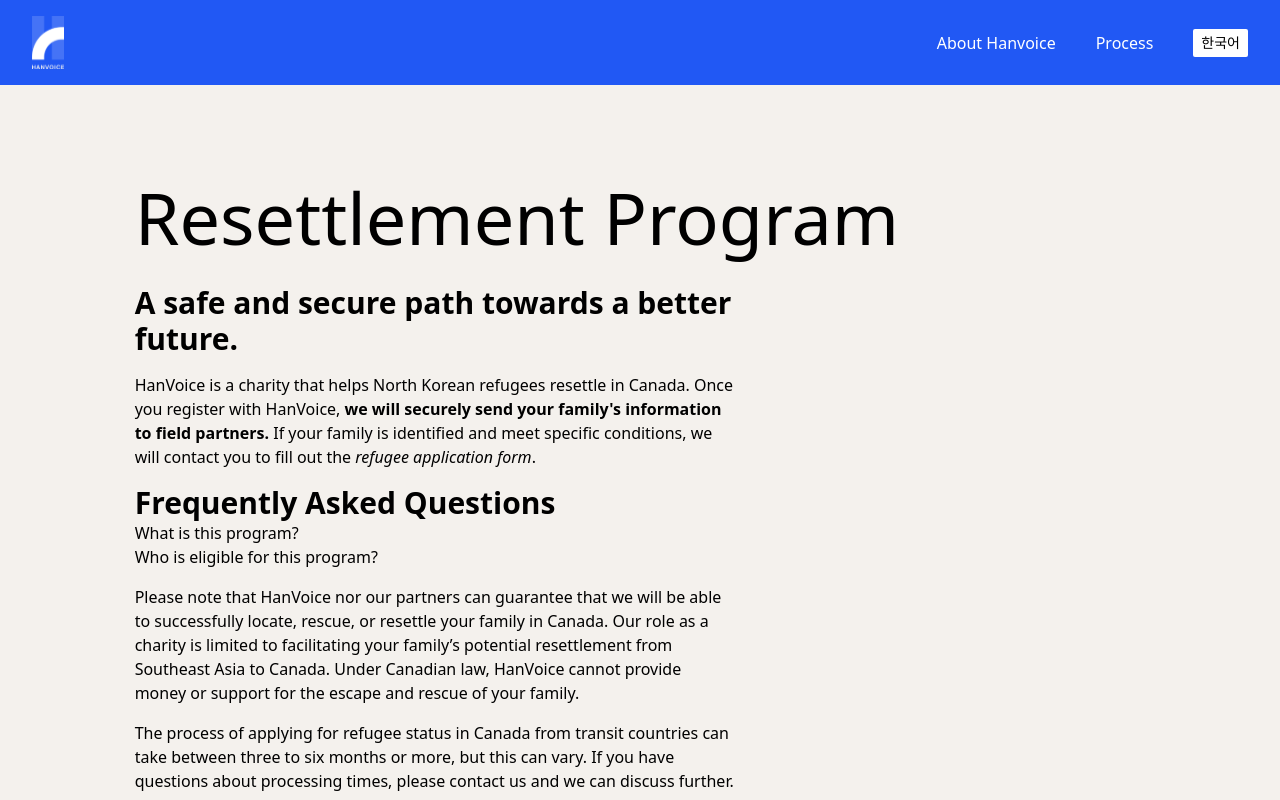
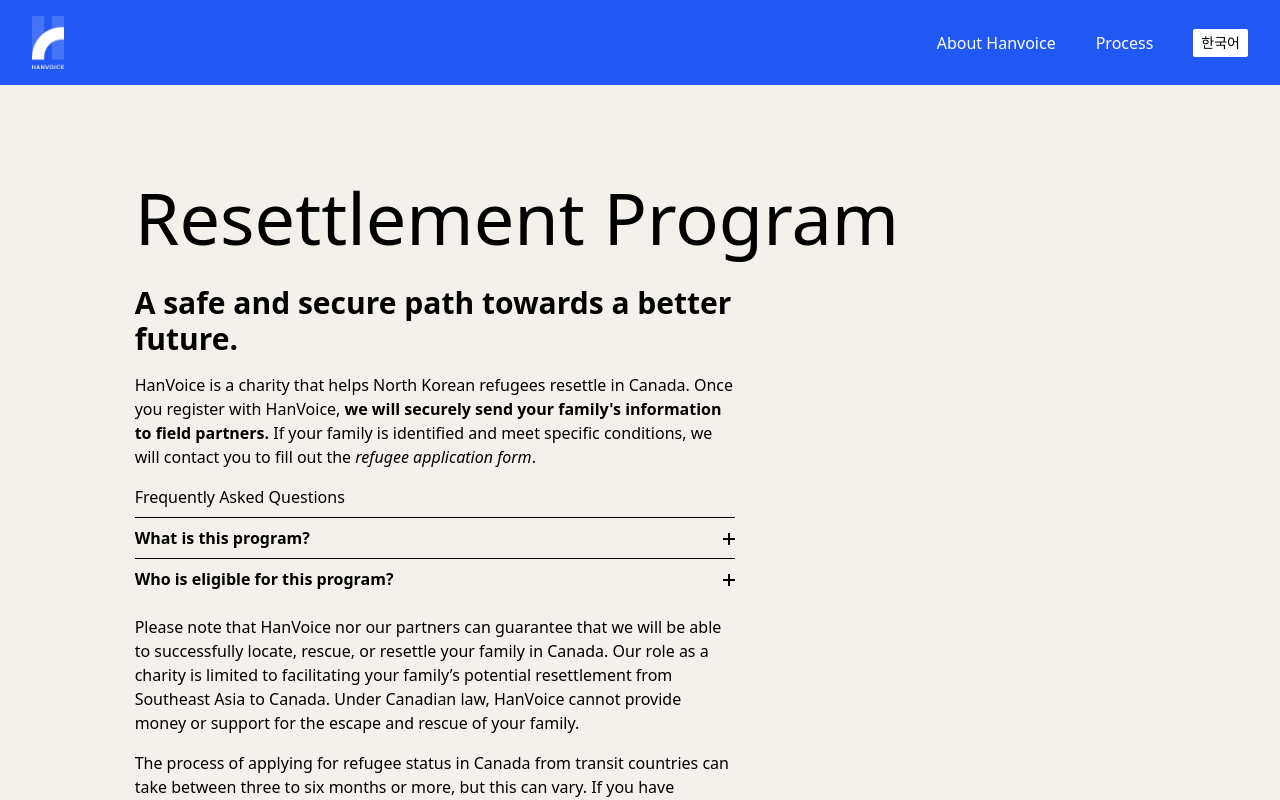
Before and after one commit to gvjacob/freetodream, a Next.js app: page /process in a window 1280 px wide. Shown: the top 800 px of the page. Built offline with nearby package versions, Linux system fonts and the light colour scheme; no server answers.

Commit message:
feat: add cross icon to drawers

```diff
--- a/src/components/Block/Drawers.js
+++ b/src/components/Block/Drawers.js
@@ -1,18 +1,29 @@
+import cn from 'classnames';
 import * as Accordion from '@radix-ui/react-accordion';
 
 export default function Drawers({ title, items }) {
   return (
     <section>
-      <h2>{title}</h2>
+      <h3 className="mb-2">{title}</h3>
 
       <Accordion.Root type="multiple">
         {items.map(({ header, content }, i) => (
-          <Accordion.Item value={`item-${i}`} key={i}>
-            <Accordion.Header>
-              <Accordion.Trigger>{header}</Accordion.Trigger>
+          <Accordion.Item className="border-t-[1px] border-black py-2" value={`item-${i}`} key={i}>
+            <Accordion.Header className="flex justify-between items-center group">
+              <Accordion.Trigger className="font-semibold">{header}</Accordion.Trigger>
+
+              <div
+                className={cn(
+                  'relative w-3 aspect-square',
+                  'before:absolute before:top-1/2 before:w-full before:border-b-[2px] before:border-black',
+                  'after:absolute after:top-1/2 after:w-full after:border-b-[2px] after:border-black after:rotate-90',
+                  'after:transition-transform group-[[data-state="open"]]:after:rotate-0',
+                )}
+                aria-hidden
+              />
             </Accordion.Header>
 
-            <Accordion.Content>{content}</Accordion.Content>
+            <Accordion.Content className="py-2">{content}</Accordion.Content>
           </Accordion.Item>
         ))}
       </Accordion.Root>
```
